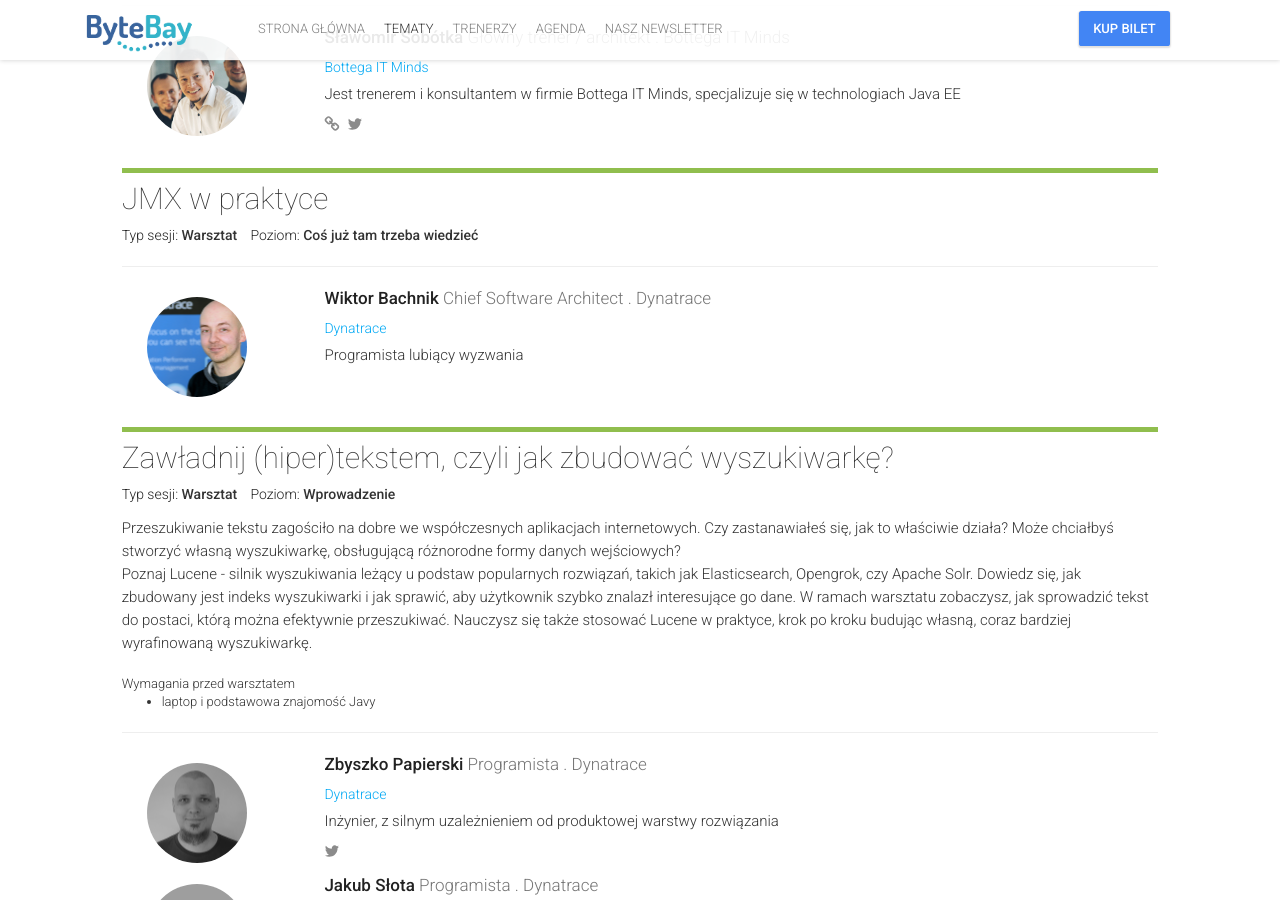
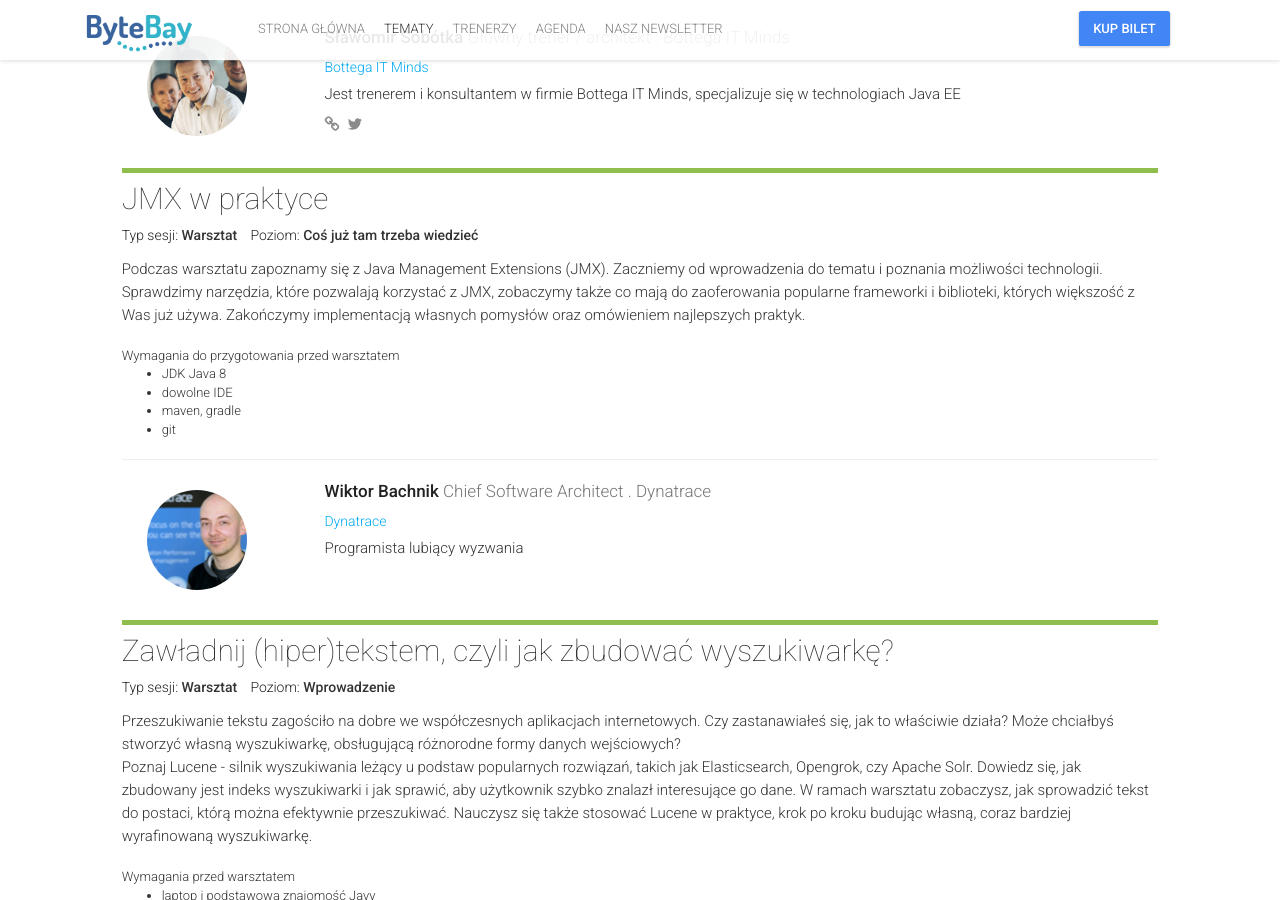
Before and after one commit to 42patterns/bytebay-website, a Jekyll site: the page built from sessions.html, in a window 1280 px wide and 900 px high, scrolled down 5321 px. Built offline with Jekyll 4.4.1, drawn with Linux system fonts in a browser that asks for light colours; nearby versions of some CDN libraries; comment, search, counter and statistics services are not loaded; grey boxes are pictures that could not be loaded.

Commit message:
JMX session

```diff
--- a/_data/sessions.yml
+++ b/_data/sessions.yml
@@ -198,6 +198,10 @@
   -
     id: 10
     title: "JMX w praktyce"
+    description: "Podczas warsztatu zapoznamy się z Java Management Extensions (JMX). Zaczniemy od wprowadzenia do tematu i poznania możliwości technologii. Sprawdzimy narzędzia, które pozwalają korzystać z JMX, zobaczymy także co mają do zaoferowania popularne frameworki i biblioteki, których większość z Was już używa. Zakończymy implementacją własnych pomysłów oraz omówieniem najlepszych praktyk."
+    prereq: {title: "Wymagania do przygotowania przed warsztatem", list: [
+      "JDK Java 8", "dowolne IDE", "maven, gradle", "git"
+    ]}
     type: 0
     speakers: [22]
     complexity: 1
```
